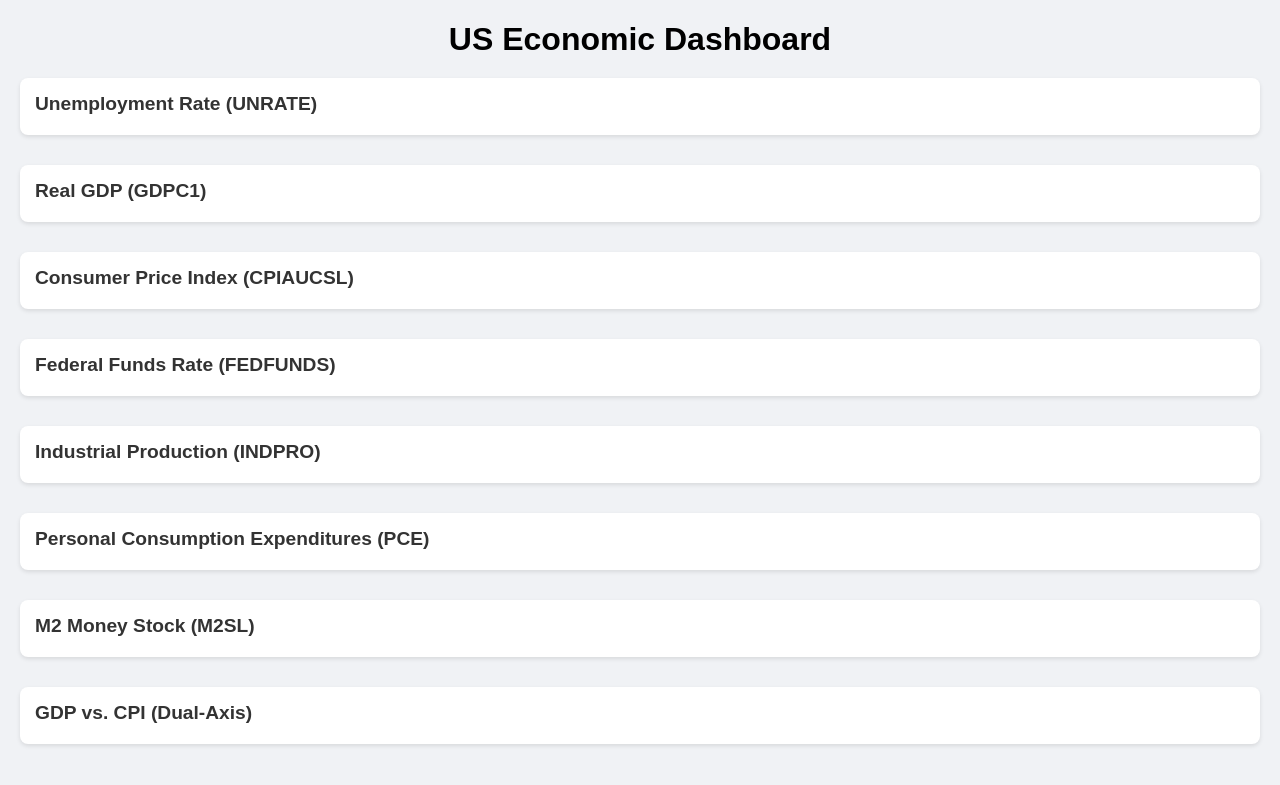
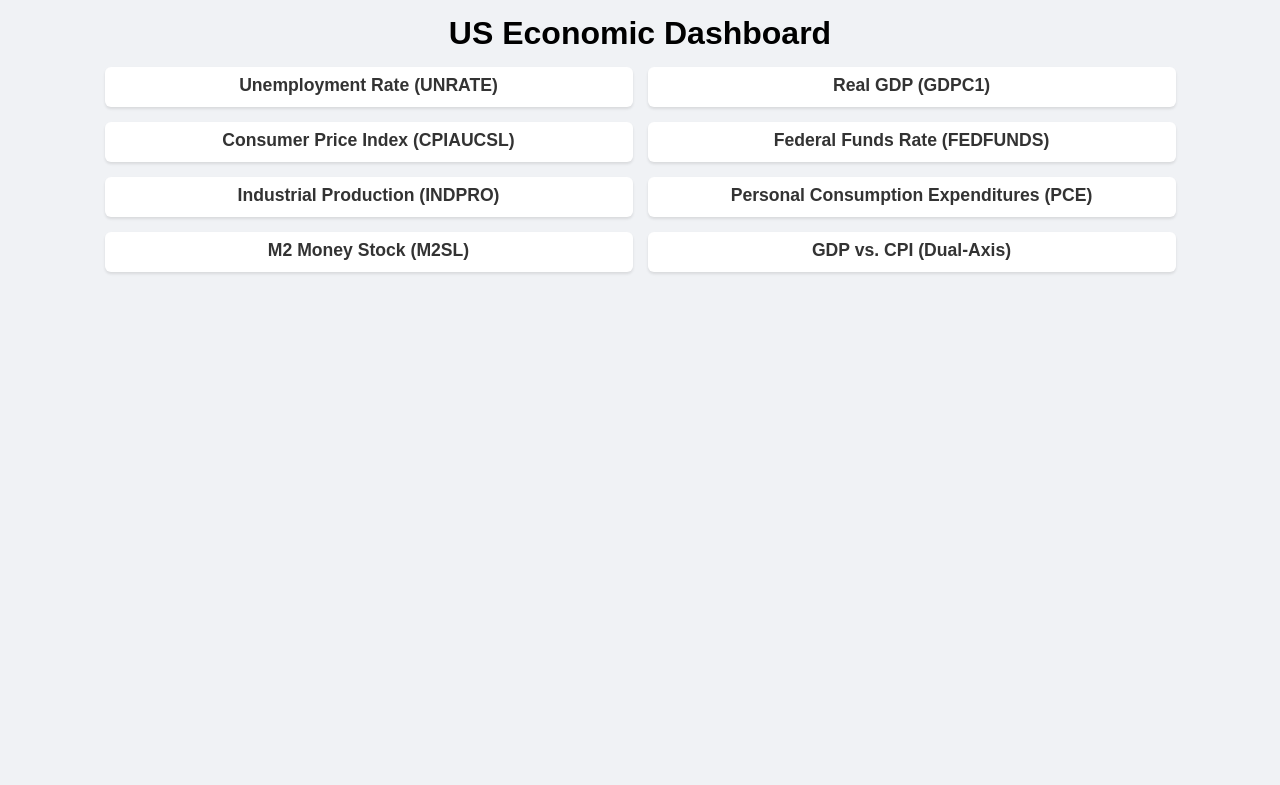
Before and after one commit to graf9/ResumeProjects, a Flask app: template templates/dashboard.html in a window 1280 px wide. Shown: the top 785 px of the page. Run offline with Flask 3, Linux system fonts and the light colour scheme; the template is opened without the code that fills it, so the values that code supplies are empty; some libraries are stand-ins or nearby versions.

Commit message:
updaing sizing for charts

```diff
--- a/templates/dashboard.html
+++ b/templates/dashboard.html
@@ -3,69 +3,81 @@
 <head>
   <meta charset="utf-8">
   <title>US Economic Dashboard</title>
-  <!-- Ensures mobile devices scale properly -->
   <meta name="viewport" content="width=device-width, initial-scale=1.0">
-  <!-- Plotly for interactive charts -->
   <script src="https://cdn.plot.ly/plotly-latest.min.js"></script>
   <style>
     body {
       font-family: Arial, sans-serif;
-      margin: 20px;
+      margin: 0;
+      padding: 0;
       background-color: #f0f2f5;
     }
     h1 {
       text-align: center;
-      margin-bottom: 20px;
+      margin: 15px 0;
     }
-    /* Metrics: 2 columns on larger screens, 1 column on smaller */
+
+    /* Metrics: 2 columns on large screens, 1 column on small */
     .metrics {
       display: grid;
-      grid-template-columns: 1fr 1fr; /* 2 columns */
-      gap: 20px;
-      margin-bottom: 30px;
+      grid-template-columns: 1fr 1fr;
+      gap: 15px;
+      max-width: 1100px;
+      margin: 0 auto 20px auto;
+      padding: 0 10px;
     }
     .metric-card {
       background: #ffffff;
-      padding: 15px 20px;
-      border-radius: 8px;
-      box-shadow: 0 2px 4px rgba(0,0,0,0.1);
+      padding: 10px 15px;
+      border-radius: 6px;
+      box-shadow: 0 2px 3px rgba(0,0,0,0.1);
       text-align: center;
     }
     .metric-card h3 {
-      margin: 0 0 5px 0;
-      font-size: 1rem;
+      margin: 0 0 3px 0;
+      font-size: 0.95rem;
       color: #555;
     }
     .metric-card p {
       margin: 0;
-      font-size: 1.2rem;
+      font-size: 1.1rem;
       font-weight: bold;
       color: #333;
     }
 
-    /* Charts: stacked in a single column */
+    /* Chart layout: maintains original format */
     .chart-container {
       display: flex;
-      flex-direction: column;
-      gap: 30px; /* space between charts */
+      flex-wrap: wrap;
+      justify-content: center;
+      gap: 15px;
+      max-width: 1100px;
+      margin: 0 auto;
+      padding: 0 10px 20px;
     }
     .chart-item {
+      width: 48%; /* Keep two charts per row */
       background: #ffffff;
-      padding: 15px;
-      border-radius: 8px;
-      box-shadow: 0 2px 4px rgba(0,0,0,0.1);
+      border-radius: 6px;
+      box-shadow: 0 2px 3px rgba(0,0,0,0.1);
+      padding: 8px; /* Reduced padding for less white space */
+      box-sizing: border-box;
     }
     .chart-item h2 {
       margin-top: 0;
-      font-size: 1.2rem;
-      margin-bottom: 5px;
+      font-size: 1.1rem;
+      margin-bottom: 3px;
       color: #333;
+      text-align: center;
     }
 
-    /* Responsive rules for smaller screens */
+    /* Responsive adjustments */
     @media (max-width: 768px) {
       .metrics {
-        grid-template-columns: 1fr; /* 1 column on smaller screens */
+        grid-template-columns: 1fr;
+      }
+      .chart-item {
+        width: 100%; /* Stack charts vertically on smaller screens */
       }
     }
   </style>
@@ -85,7 +97,7 @@
   </div>
   {% endif %}
 
-  <!-- Charts (stacked) -->
+  <!-- Charts -->
   <div class="chart-container">
     <div class="chart-item">
       <h2>Unemployment Rate (UNRATE)</h2>
```
